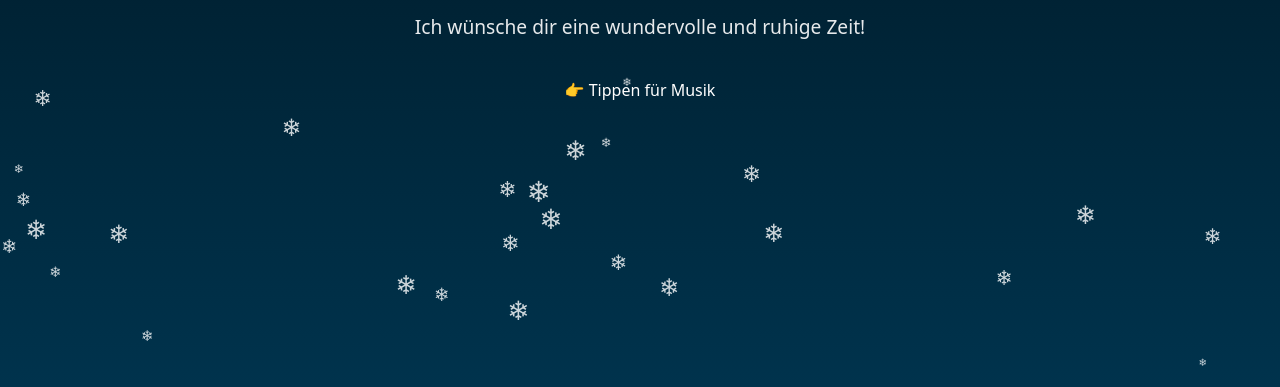
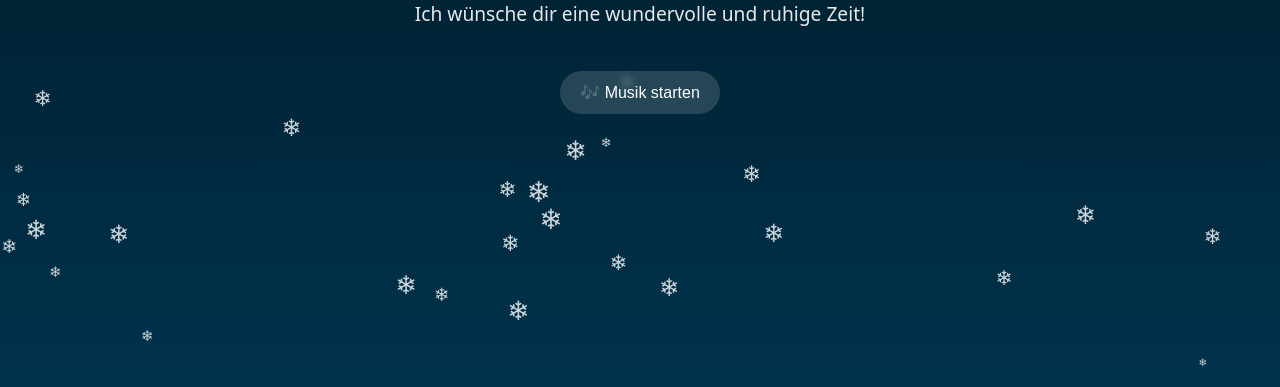
Before and after one commit to caur19/weihnachtskarte, a plain HTML site: page index.html in a window 1280 px wide. Shown: the part 413-800 px from the top of the page. Drawn offline with Linux system fonts and the light colour scheme.

Commit message:
Update index.html

```diff
--- a/index.html
+++ b/index.html
@@ -38,16 +38,20 @@
       opacity: 0.9;
     }
 
-    .tap {
-      margin-top: 20px;
+    #startMusic {
+      margin-top: 25px;
+      padding: 12px 20px;
       font-size: 1rem;
-      opacity: 0.7;
-      animation: pulse 2s infinite;
+      border: none;
+      border-radius: 30px;
+      background: rgba(255,255,255,0.15);
+      color: white;
+      cursor: pointer;
+      backdrop-filter: blur(5px);
     }
 
-    @keyframes pulse {
-      0%, 100% { opacity: 0.6; }
-      50% { opacity: 1; }
+    #startMusic:hover {
+      background: rgba(255,255,255,0.25);
     }
 
     /* Schneeflocken */
@@ -86,28 +90,26 @@
 
 <div class="container">
   <h1 id="headline">🎄 Frohe Weihnachten 🎄</h1>
-  <p id="message">Ich wünsche dir eine wundervolle und ruhige Zeit!</p>
-  <div class="tap">👉 Tippen für Musik</div>
+  <p>Ich wünsche dir eine wundervolle und ruhige Zeit!</p>
+  <button id="startMusic">🎶 Musik starten</button>
 </div>
 
 <div class="santa">🎅🛷</div>
 
-<!-- Weihnachtsmusik -->
-<audio id="music" loop>
+<audio id="music" loop playsinline>
   <source src="https://cdn.pixabay.com/download/audio/2022/11/21/audio_91c6e32a91.mp3" type="audio/mpeg">
 </audio>
 
 <script>
-  // 🎁 Name aus URL lesen
+  /* 🎁 Name aus URL */
   const params = new URLSearchParams(window.location.search);
   const name = params.get("name");
-
   if (name) {
     document.getElementById("headline").innerText =
       `🎄 Frohe Weihnachten, ${decodeURIComponent(name)} 🎄`;
   }
 
-  // ❄ Schneeflocken
+  /* ❄ Schneeflocken */
   for (let i = 0; i < 40; i++) {
     const snow = document.createElement("div");
     snow.className = "snowflake";
@@ -118,13 +120,16 @@
     document.body.appendChild(snow);
   }
 
-  // 🎶 Musik starten per Tippen
+  /* 🎶 Musik starten */
   const music = document.getElementById("music");
-  document.body.addEventListener("click", () => {
-    music.volume = 0.3;
-    music.play();
-    document.querySelector(".tap").style.display = "none";
-  }, { once: true });
+  const button = document.getElementById("startMusic");
+
+  button.addEventListener("click", () => {
+    music.volume = 0.25;
+    music.play()
+      .then(() => button.style.display = "none")
+      .catch(err => console.log("Audio blockiert:", err));
+  });
 </script>
 
 </body>
```
